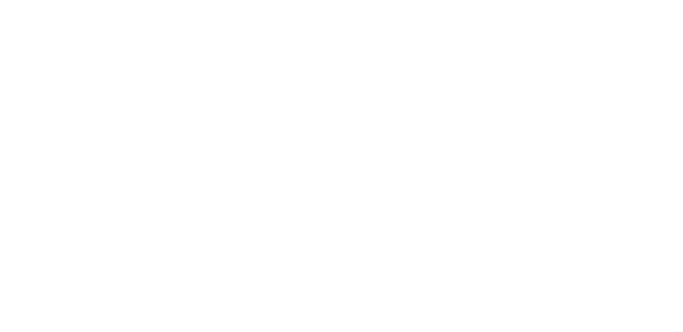
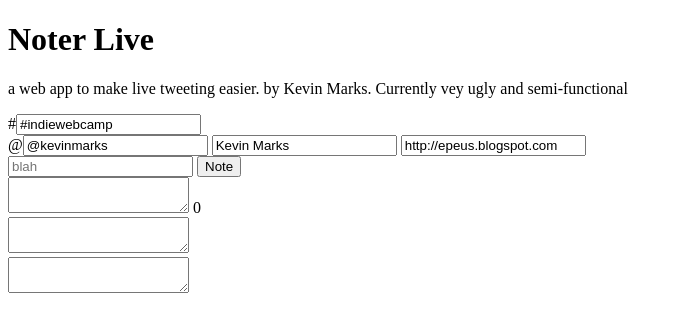
Before and after one commit to kevinmarks/noterlive, a website: page web/index.html in a window 1280 px wide. Shown: the whole page, without its empty margins (0-683 px from the left). Drawn offline with Linux system fonts and the light colour scheme.

Commit message:
collate tweet and blogpost into fields + preview. still ugly

```diff
--- a/web/index.html
+++ b/web/index.html
@@ -1,6 +1,43 @@
 <!DOCTYPE html>
 <html>
 <head><title>Noter Live</title>
+<script>
+function noteit() {
+    document.note.composed.value = document.note.hashtag.value +" "+document.note.speakertwitter.value +": " + document.note.quote.value;
+    document.getElementById("charcount").innerHTML = document.note.composed.value.length;
+}
+function getSpeakerHTML() {
+    return "<a href='" + document.note.speakerurl.value +"'>" + document.note.speakername.value + '</a>: ';
+}
+function postit() {
+    document.note.archive.value = document.note.archive.value + "\n" +document.note.composed.value;
+    document.note.blogpost.value = document.note.blogpost.value + "\n<p>" +getSpeakerHTML() + document.note.quote.value;
+    document.getElementById("preview").innerHTML = document.note.blogpost.value;
+    document.note.quote.value = "";
+
+}
+</script>
+</head>
 <body>
+<h1>Noter Live</h1>
+<p>a web app to make live tweeting easier. by Kevin Marks. Currently vey ugly and semi-functional
+<form name="note" >
+  #<input name="hashtag" value="#indiewebcamp">
+  <br>
+  @<input name="speakertwitter" value="@kevinmarks">
+  <input name="speakername" value="Kevin Marks">
+  <input name="speakerurl" value="http://epeus.blogspot.com">
+  <br>
+  <input type="search" name="quote" placeholder="blah" oninput="noteit()" onchange="noteit()"
+        onkeydown="if (event.keyCode == 13) { postit(); return false; }" >
+  <input type="button" value="Note" onclick="postit()" >
+<br>
+<textarea id="composed"></textarea>
+<span id="charcount">0</span>
+
+<br><textarea id="archive"></textarea>
+<br><textarea id="blogpost"></textarea>
+</form>
+<div id="preview"> </div>
 </body>
 </html>
```
